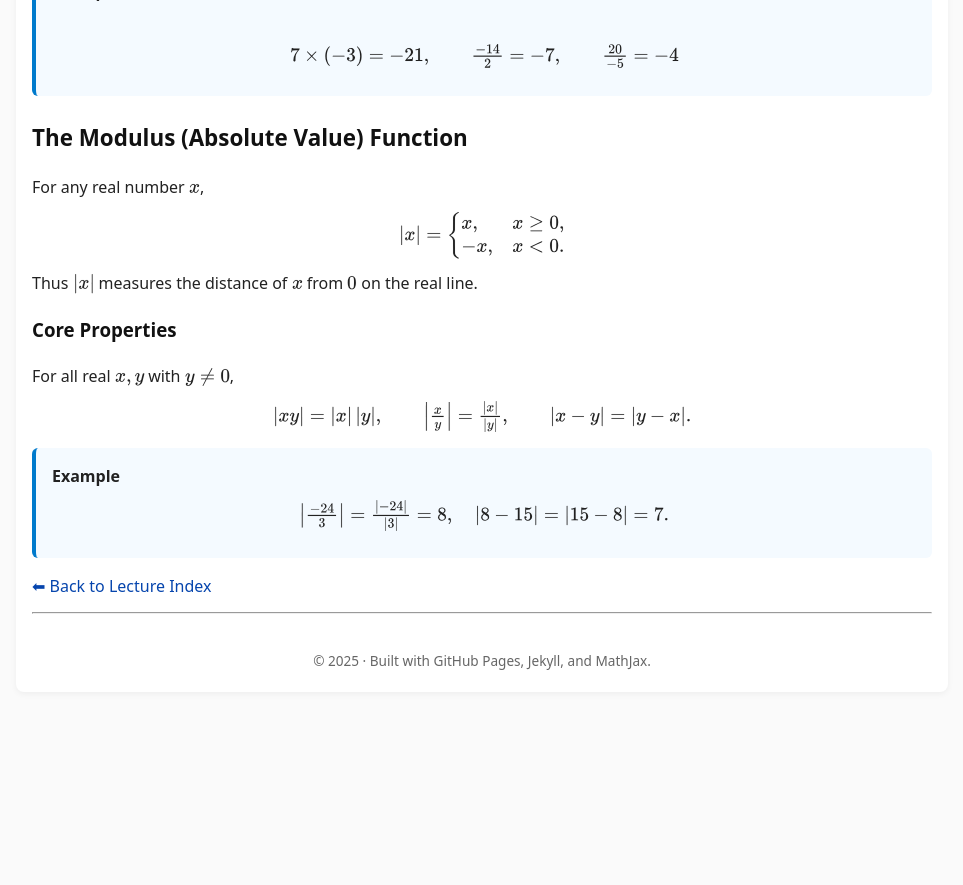
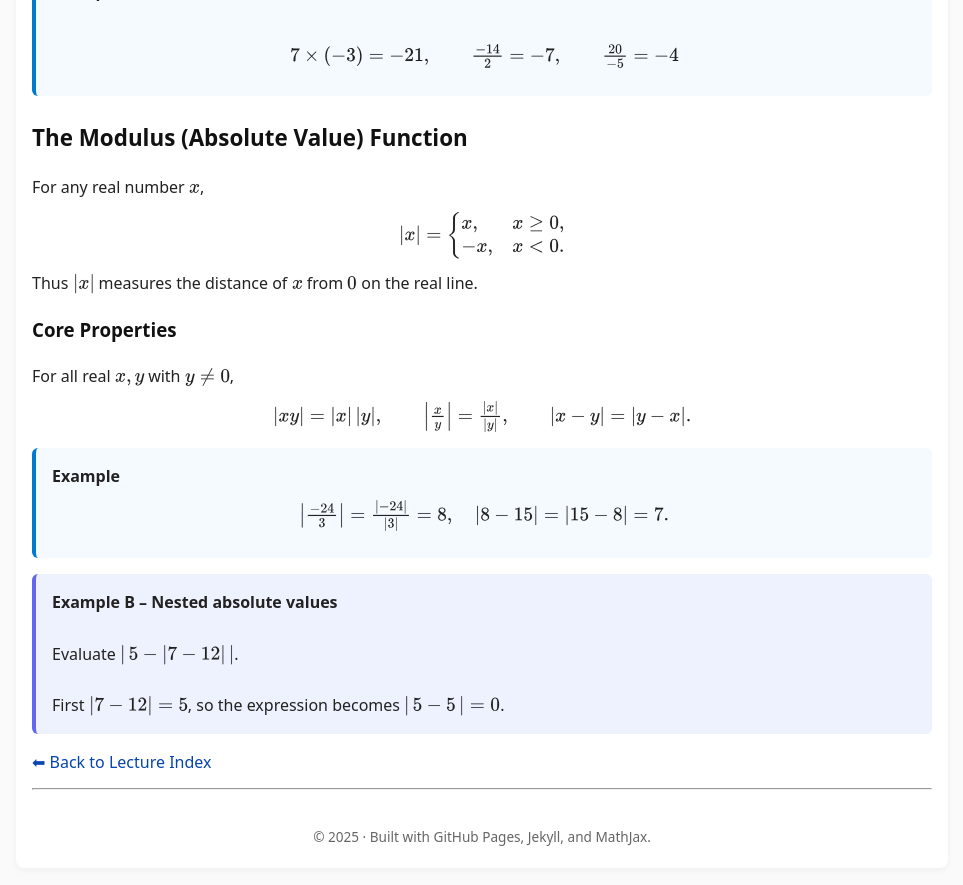
Before and after one commit to SaleemKamaludin/SaleemKamaludin.github.io, a Jekyll site: the page built from courses/math-1115/lecture-notes/lecture2.md, in a window 1280 px wide and 900 px high, scrolled down 1582 px. Shown: the top 885 px of the window, without its empty margins (158-1121 px from the left). Built offline with Jekyll 4.4.1, drawn with Linux system fonts in a browser that asks for light colours; before the commit the page ends 2306 px from its top, so only the background shows below that.

Commit message:
Update lecture2.md

```diff
--- a/courses/math-1115/lecture-notes/lecture2.md
+++ b/courses/math-1115/lecture-notes/lecture2.md
@@ -143,6 +143,12 @@ The product or quotient of two numbers has a <strong>positive</strong> sign if t
   </p>
 </div>
 
+<div style="border-left:4px solid #6366f1; background:#eef2ff; padding:1em; border-radius:6px; margin:1em 0;">
+  <strong>Example B – Nested absolute values</strong><br><br>
+  Evaluate \( \left|\,5 - |7 - 12|\,\right| \).<br><br>
+  First \( |7 - 12| = 5 \), so the expression becomes \( \left|\,5 - 5\,\right| = 0 \).
+</div>
+
 
 
 [⬅ Back to Lecture Index]({{ '/courses/math-1115/lecture-notes/' | relative_url }})
```
